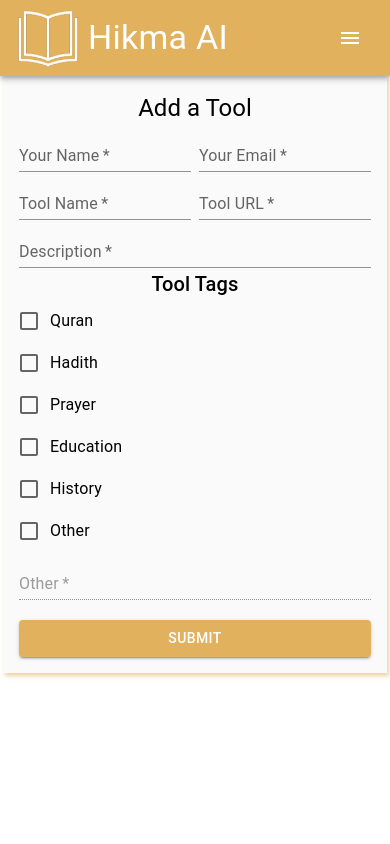
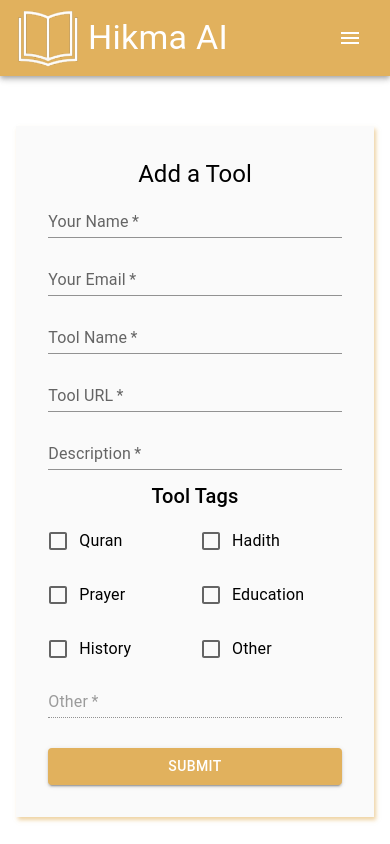
Before and after one commit to House-of-Wisdom-HOW/hikma-ai-frontend, a React (Create React App) app: page /add in a window 390 px wide. Built offline with nearby package versions, Linux system fonts and the light colour scheme.

Commit message:
added responsive features

```diff
--- a/src/components/FilterCheckbox.tsx
+++ b/src/components/FilterCheckbox.tsx
@@ -2,13 +2,14 @@ import { FormControlLabel, Checkbox } from '@mui/material';
 
 interface Props {
   label: string
+  className?: string
   checked?: boolean
   onChange?: () => void
 }
 
 function FilterCheckbox(props: Props) {
   return (
-    <FormControlLabel className='w-full' {...props} control={<Checkbox color='primary'/>} />
+    <FormControlLabel {...props} control={<Checkbox color='primary'/>} />
   );
 };
 
--- a/src/components/ToolInput.tsx
+++ b/src/components/ToolInput.tsx
@@ -17,6 +17,7 @@ function ToolInput({ id, value, handleChange, ...props }: props) {
       {...props}
       required
       className='w-full'
+      sx={{ marginBottom: '10px' }}
       id={id}
       name={id}
       variant='standard'
--- a/src/layout/Add.tsx
+++ b/src/layout/Add.tsx
@@ -87,10 +87,9 @@ function Add() {
   };
 
   return (
-    <Box component='form' className='p-4 w-96 h-auto bg-gray m-auto text-center shadow-bown'>
+    <Box component='form' className='p-8 w-11/12 sm:max-w-lg h-auto bg-gray m-auto text-center shadow-bown' style={{ marginTop: '50px' }}>
       <Typography variant='h5'>Add a Tool</Typography>
 
-      <Box className='flex gap-2'>
       <ToolInput
         id='name'
         label='Your Name'
@@ -103,9 +102,7 @@ function Add() {
         value={formValues.email}
         handleChange={handleChange}
       />
-      </Box>
 
-      <Box className='flex gap-2'>
       <ToolInput
         id='toolName'
         label='Tool Name'
@@ -118,7 +115,6 @@ function Add() {
         value={formValues.toolURL}
         handleChange={handleChange}
       />
-      </Box>
 
       <ToolInput
         id='description'
@@ -130,7 +126,15 @@ function Add() {
       />
 
       <Typography variant='h6'>Tool Tags</Typography>
-      <FormGroup>
+      <FormGroup
+        className='mt-2 gap-3'
+        sx={{
+          display: 'grid',
+          gridTemplateColumns: 'repeat(2, 1fr)',
+          '@media (min-width: 900px)': {
+            gridTemplateColumns: 'repeat(3, 1fr)',
+          },
+        }}>
         {formTags.map(({ tag, id }) => (
           <FilterCheckbox
             label={tag}
```
Lines whose indentation alone changed are shown as unchanged.
